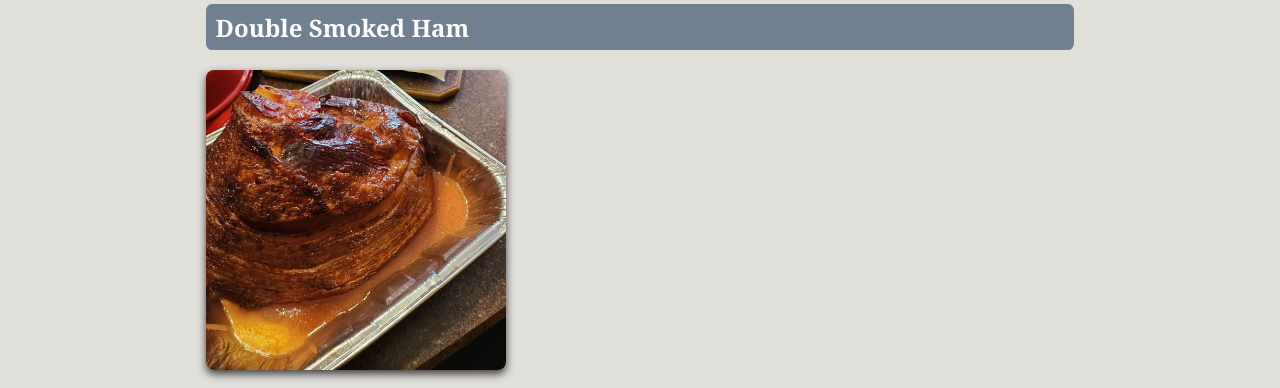
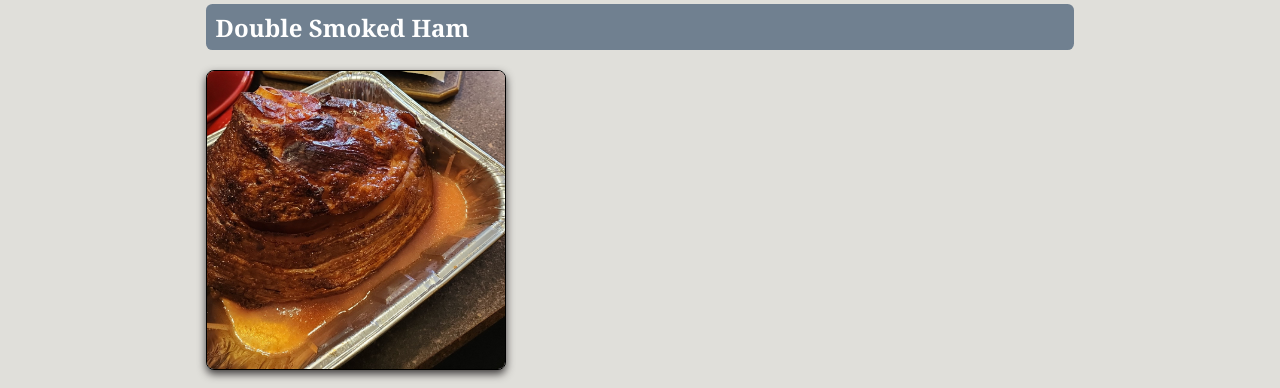
Before and after one commit to CHFS33/first-project, a plain HTML site: page index.html in a window 1280 px wide. Shown: the part 138-526 px from the top of the page. Drawn offline with Linux system fonts and the light colour scheme.

Commit message:
style: fixed image

```diff
--- a/index.html
+++ b/index.html
@@ -18,7 +18,7 @@
     <article>
 
         <h2>Double Smoked Ham</h2>
-        <img src="images/ham.jpg" alt="Double Smoked Ham" width="300" height="300">
+        <img src="images\ham.jpg" alt="Double Smoked Ham" width="300" height="300">
       <p>
          Here is my holiday favorite "Double Smoked Ham" with candied jalapeno glaze (you can use maple syrup or your favorite glaze instead)!
       </p>
--- a/style.css
+++ b/style.css
@@ -28,7 +28,7 @@ h2 {
 }
 
 img {
-  border: 0px transparent #000000;
+  border: 1px solid #000000;
 
   border-radius: 8px;
   background-color: #E0DFDA;
```
